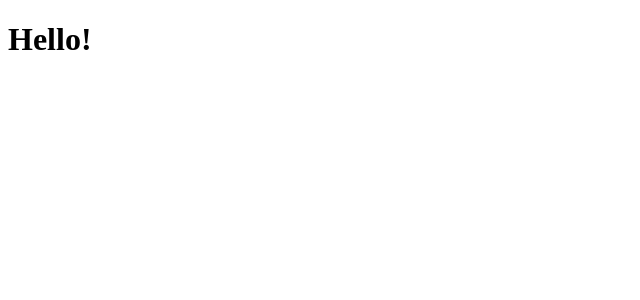
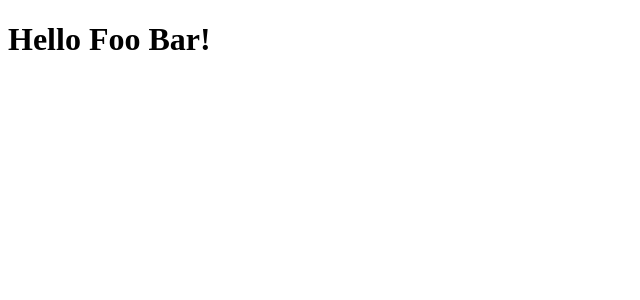
Before and after one commit to Arrow7000/tsx-scaffold, a React app: page / in a window 1280 px wide. Shown: the top 300 px of the page, without its empty margins (0-640 px from the left). Built offline with nearby package versions, Linux system fonts and the light colour scheme.

Commit message:
First tentative scaffold version complete

```diff
--- a/src/App.tsx
+++ b/src/App.tsx
@@ -1,9 +1,20 @@
-import  * as React from 'react';
+import React, { Component } from 'react';
 
+interface AppProps {
+    name: string;
+}
 
-class App extends React.Component {
-    render(){
-        return (<h1>Hello!</h1>);
+interface AppState { }
+
+class App extends Component<AppProps, AppState> {
+    constructor() {
+        super();
+        this.state = {};
+    }
+
+    render() {
+        const { name } = this.props;
+        return (<h1>Hello {name}!</h1>);
     }
 }
 
--- a/src/index.tsx
+++ b/src/index.tsx
@@ -1,6 +1,6 @@
-import * as React from 'react';
-import * as ReactDOM from 'react-dom';
+import React from 'react';
+import ReactDOM from 'react-dom';
 import App from './App';
 
 const root = document.getElementById('root');
-ReactDOM.render(<App />, root);
+ReactDOM.render(<App name="Foo Bar" />, root);
--- a/tsconfig.json
+++ b/tsconfig.json
@@ -1,10 +1,10 @@
 {
     "compilerOptions": {
+        "target": "es5",
         "jsx": "react",
-        "target": "es5",
-        "moduleResolution": "node"
+        "allowSyntheticDefaultImports": true
     },
     "include": [
-        "./src/*"
+        "src/*"
     ]
 }
```
Also changed, not shown: package.json (+6 -6 lines), 1 other file (tests, documents, lock files or other folders).
